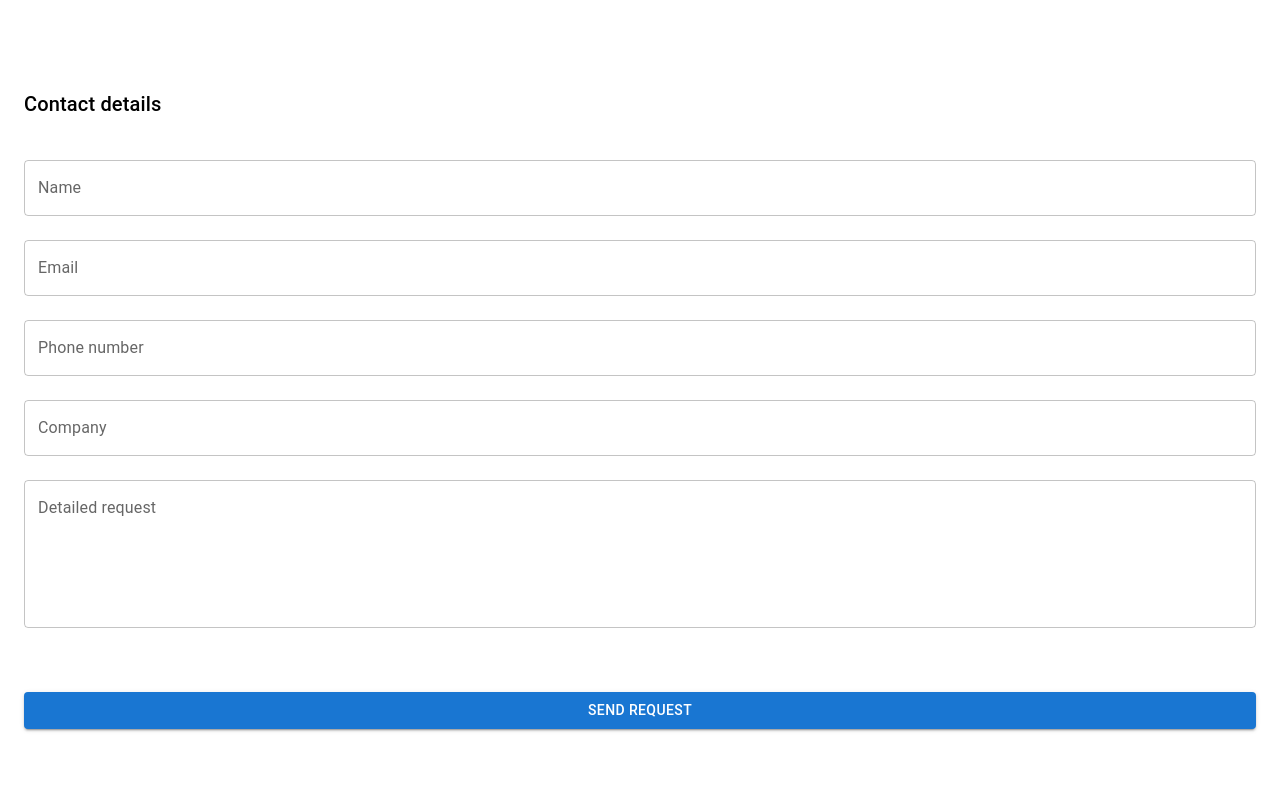
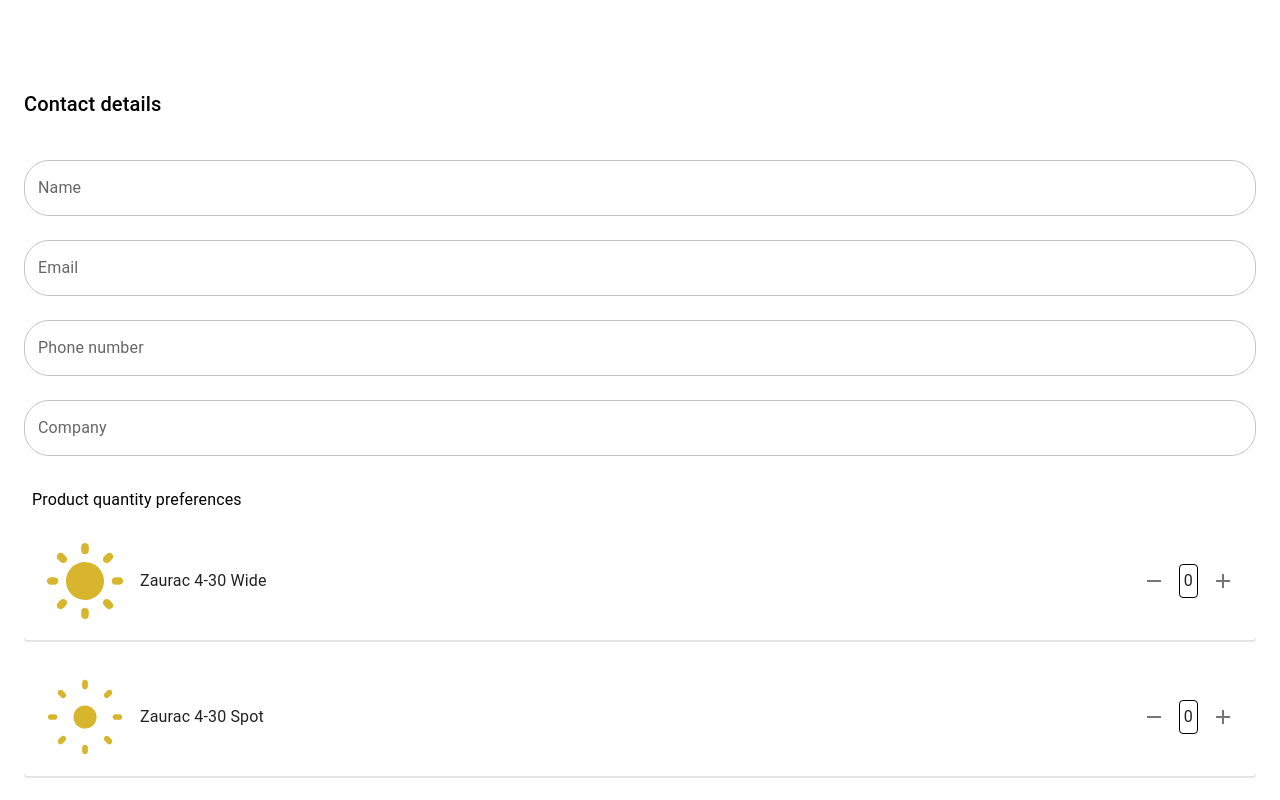
Before and after one commit to alanenpa/tech-data-flow, a React (Create React App) app: page /request in a window 1280 px wide. Shown: the top 800 px of the page. Built offline with nearby package versions, Linux system fonts and the light colour scheme.

Commit message:
update Request

```diff
--- /dev/null
+++ b/src/pages/ProductQuantities.js
@@ -0,0 +1,72 @@
+import hybrid from '../assets/button_hybrid-light-on.svg';
+import spot from '../assets/button_spot-light-on.svg';
+import wide from '../assets/button_wide-light-on.svg'
+
+import React, { useState } from 'react';
+import Card from '@mui/material/Card';
+import CardContent from '@mui/material/CardContent';
+import Typography from '@mui/material/Typography';
+import IconButton from '@mui/material/IconButton';
+import AddIcon from '@mui/icons-material/Add';
+import RemoveIcon from '@mui/icons-material/Remove';
+
+const ProductCard = ({ image, title }) => {
+  const [itemCount, setItemCount] = useState(0);
+
+  const handleIncrease = () => {
+    setItemCount(itemCount + 1);
+  };
+
+  const handleDecrease = () => {
+    if (itemCount > 0) {
+      setItemCount(itemCount - 1);
+    }
+  };
+
+  return (
+    <Card sx={{ mb: 2, height: '120px', width: '100%', boxShadow: '0px 2px 0px rgba(0, 0, 0, 0.1)' }}>
+      <CardContent sx={{ display: 'flex', alignItems: 'center', justifyContent: 'space-between' }}>
+        <div style={{ display: 'flex', alignItems: 'center', flex: '1' }}>
+          <img
+            src={image}
+            alt={`${title} icon`}
+            style={{ width: '90px', height: '90px', marginRight: '10px' }}
+          />
+          <div>
+            <Typography variant='subtitle1'>{title}</Typography>
+          </div>
+        </div>
+        <div style={{ display: 'flex', alignItems: 'center' }}>
+          <IconButton onClick={handleDecrease} size="small">
+            <RemoveIcon />
+          </IconButton>
+          <div
+            style={{
+              border: '1px solid #000000',
+              borderRadius: '4px',
+              padding: '4px',
+              margin: '0 8px',
+            }}
+          >
+            <Typography variant="body1">{itemCount}</Typography>
+          </div>
+          <IconButton onClick={handleIncrease} size="small">
+            <AddIcon />
+          </IconButton>
+        </div>
+      </CardContent>
+    </Card>
+  );
+};
+
+const ProductQuantities = () => {
+  return (
+    <div>
+      <ProductCard image={wide} title="Zaurac 4-30 Wide" />
+      <ProductCard image={spot} title="Zaurac 4-30 Spot" />
+      <ProductCard image={hybrid} title="Zaurac 4-30 Hybrid" />
+    </div>
+  );
+};
+
+export default ProductQuantities;
--- a/src/pages/Request.js
+++ b/src/pages/Request.js
@@ -4,39 +4,23 @@ import Navbar from "./Navbar"
 import DeleteIcon from '@mui/icons-material/Delete'
 import RenderImage from "./RenderImage"
 import React, { useState, Fragment } from "react"
+import ProductQuantities from "./ProductQuantities"
 
 const Request = () => {
-  /*let { state } = useLocation()
-  const [lightsList, setLightsList] = useState(state.lightsList)
-  if (!state) {
-    return (
-      <Typography sx={{ mt: 10 }} display='flex' alignItems='center' justifyContent="center" variant='h6' >
-        There are no items selected yet
-      </Typography>
-    )
-  }
 
-  const capitalize = (str) => {
-    return str.charAt(0).toUpperCase() + str.slice(1)
-  }
-
-  const removeLight = (index) => {
-    const newList = lightsList.filter((light, i) =>
-      i !== index
-    )
-    setLightsList(newList)
-  }*/
 
   return (
     <Fragment>
       <Navbar/>
         <Grid item sx={{ p: 2 }}>
           <Typography variant='h6'>Contact details</Typography>
-          <TextField sx={{ width: '100%', mb: 3, mt: 5 }} label="Name" variant="outlined" />
-          <TextField sx={{ width: '100%', mb: 3 }} label="Email" variant="outlined" />
-          <TextField sx={{ width: '100%', mb: 3 }} label="Phone number" variant="outlined" />
-          <TextField sx={{ width: '100%', mb: 3 }} label="Company" variant="outlined" />
-          <TextField sx={{ width: '100%', mb: 3 }} label="Detailed request" multiline rows={5} />
+          <TextField InputProps={{style: {borderRadius: '25px'}}} sx={{ width: '100%', mb: 3, mt: 5 }} label="Name" variant="outlined" />
+          <TextField InputProps={{style: {borderRadius: '25px'}}} sx={{ width: '100%', mb: 3 }} label="Email" variant="outlined" />
+          <TextField InputProps={{style: {borderRadius: '25px'}}} sx={{ width: '100%', mb: 3 }} label="Phone number" variant="outlined" />
+          <TextField InputProps={{style: {borderRadius: '25px'}}} sx={{ width: '100%', mb: 3 }} label="Company" variant="outlined" />
+          <Typography sx={{m:1}}>Product quantity preferences</Typography>
+          <ProductQuantities lightsList={[]}/>
+          <TextField InputProps={{style: {borderRadius: '25px'}}} sx={{ width: '100%', mb: 3, mt: 2 }} label="Detailed request" multiline rows={5} />
           <Grid item sx={{ mt: 5, mb: 3 }}>
             <Link to='/finish'>
               <Button sx={{ width: '100%' }} variant='contained'>
```
